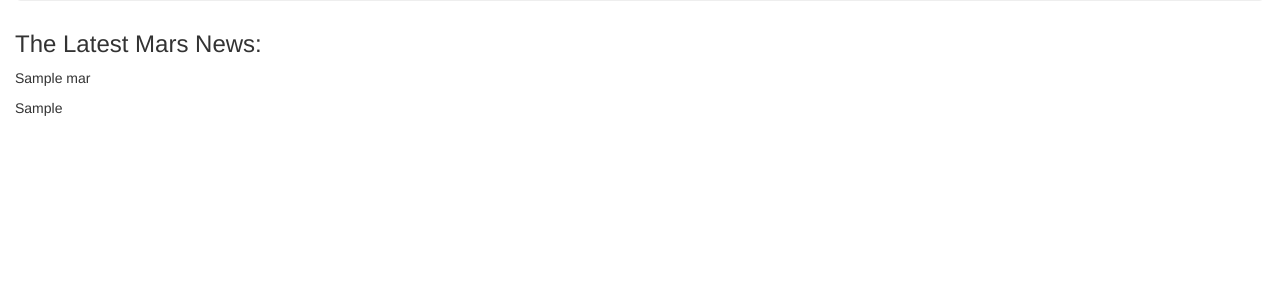
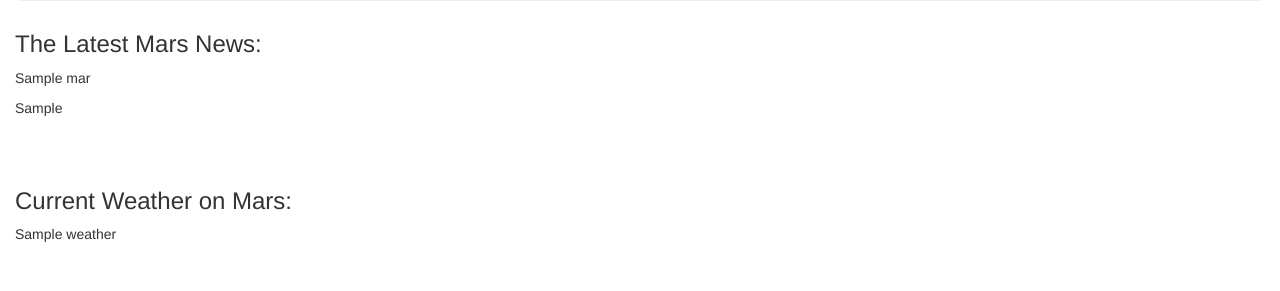
Before and after one commit to ErinMandell/web-scraping-challenge, a Flask app: page / in a window 1280 px wide. Shown: the part 255-546 px from the top of the page. Run offline with Flask 2, Linux system fonts and the light colour scheme; a database or web service that is not in the repository returns one stand-in record (values such as "Sample title"); some libraries are stand-ins or nearby versions.

Commit message:
finalized new page scrape

```diff
--- a/templates/index.html
+++ b/templates/index.html
@@ -23,6 +23,10 @@
     <p class="news"> {{mars.news_p}}</p>
     <br>
     <br>
+    <h3 class="weather"> Current Weather on Mars: </h3>
+    <p class="weather"> {{mars.weather}}</p>
+    <br>
+    <br>
   </div>
 </body>
 
```
